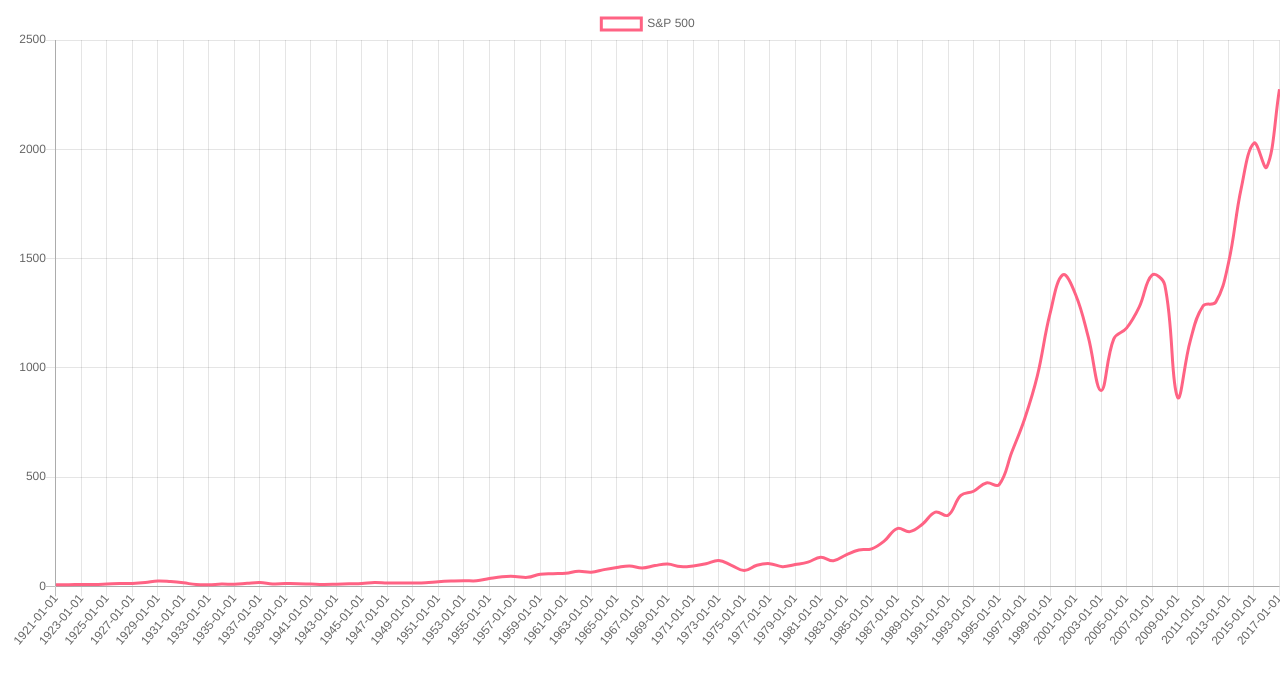
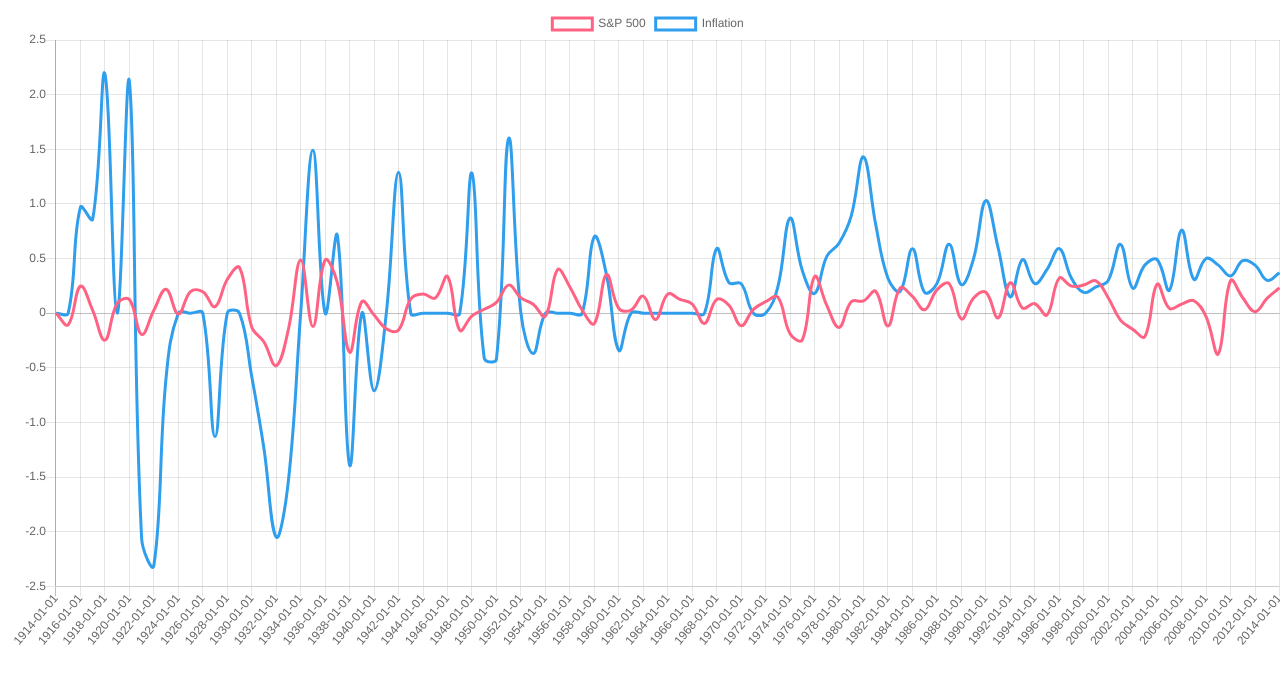
Before and after one commit to craigfay/allocation, a plain HTML site: page static/index.html in a window 1280 px wide. Drawn offline with nearby package versions, Linux system fonts and the light colour scheme.

Commit message:
Compare change in price/inflation

```diff
--- a/static/index.html
+++ b/static/index.html
@@ -8,10 +8,31 @@
     return await response.json();
   }
 
+  function percentageChange(before, after) {
+    return (after - before) / before;
+  }
+
   function wrangleSP500(data) {
+    // Use only the first month of every year between 1920 and 2015
     data = step(12, data);
-    data = data.filter(month => new Date(month.Date) > new Date('1920-01-01'));
-    data = data.filter(month => new Date(month.Date) < new Date('2018-01-01'));
+    data = data.filter(month => new Date(month.Date) > new Date('1913-01-01'));
+    data = data.filter(month => new Date(month.Date) < new Date('2015-01-01'));
+    // Calculate the change in percentage
+    data = data.map((month, index) => {
+      month.change = 0;
+      const currentPrice = month.SP500;
+      const lastPrice = index ? data[index - 1].SP500 : currentPrice;
+      month.change = percentageChange(lastPrice, currentPrice);
+      return month;
+    })
+    return data;
+  }
+
+  function wrangleInflation(data) {
+    // Use only the first month of every year between 1920 and 2015
+    data = step(12, data);
+    data = data.filter(month => new Date(month.date) > new Date('1913-01-01'));
+    data = data.filter(month => new Date(month.date) < new Date('2015-01-01'));
     return data;
   }
 
@@ -22,6 +43,9 @@
     const sp500Raw = await fetchJSON('/SP500.json');
     const sp500 = wrangleSP500(sp500Raw);
 
+    const inflationRaw = await fetchJSON('/inflation.json');
+    const inflation = wrangleInflation(inflationRaw);
+
     const chart = new Chart(ctx, {
       type: 'line',
       data: {
@@ -31,7 +55,14 @@
           pointRadius: 0,
           backgroundColor: 'rgba(255, 99, 132, 0)',
           borderColor: 'rgb(255, 99, 132)',
-          data: sp500.map(month => month.SP500),
+          data: sp500.map(month => month.change),
+        },
+        {
+          label: 'Inflation',
+          pointRadius: 0,
+          backgroundColor: 'rgba(47, 158, 237, 0)',
+          borderColor: 'rgb(47, 158, 237)',
+          data: inflation.map(month => month.inflation),
         }]
       },
       options: {},
```
